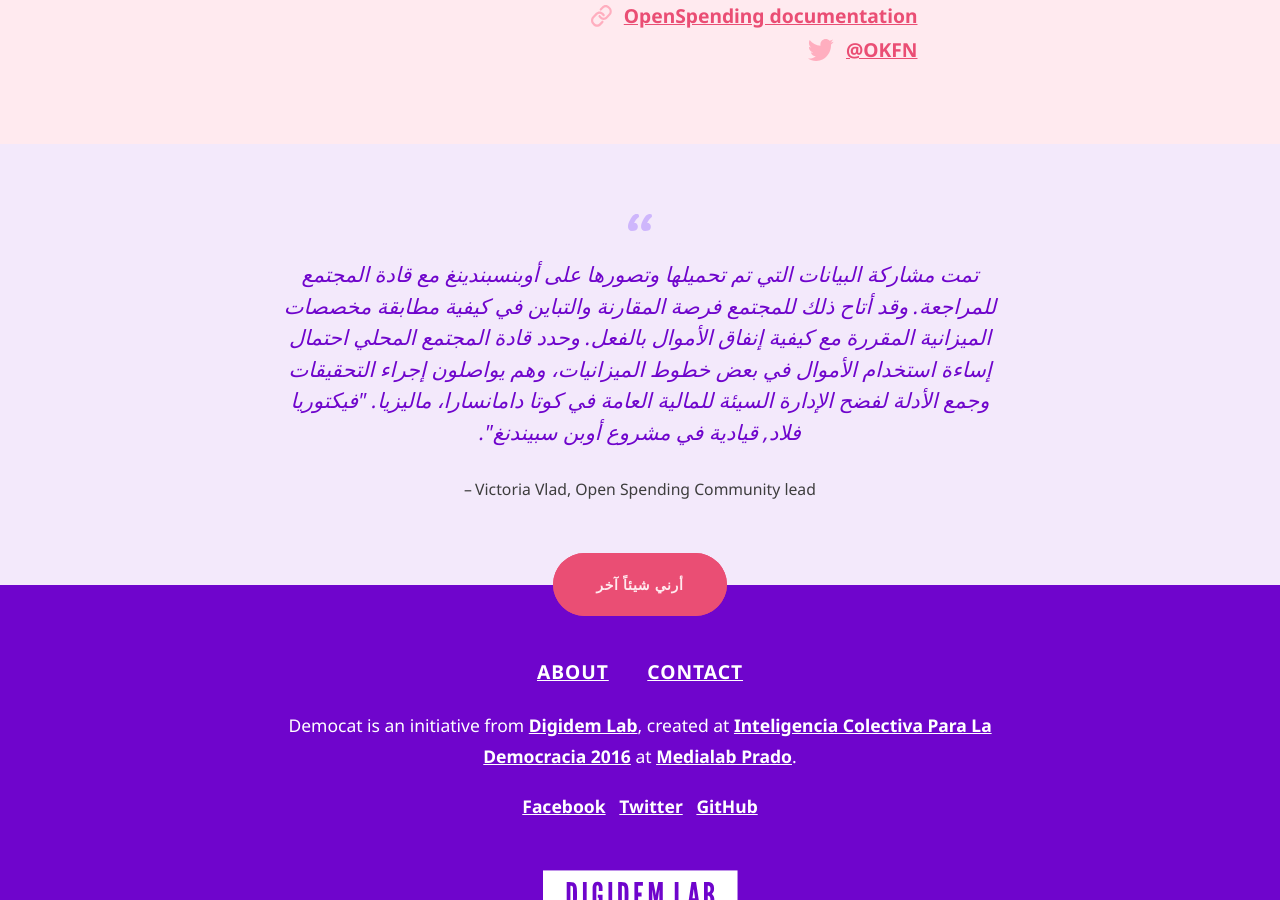
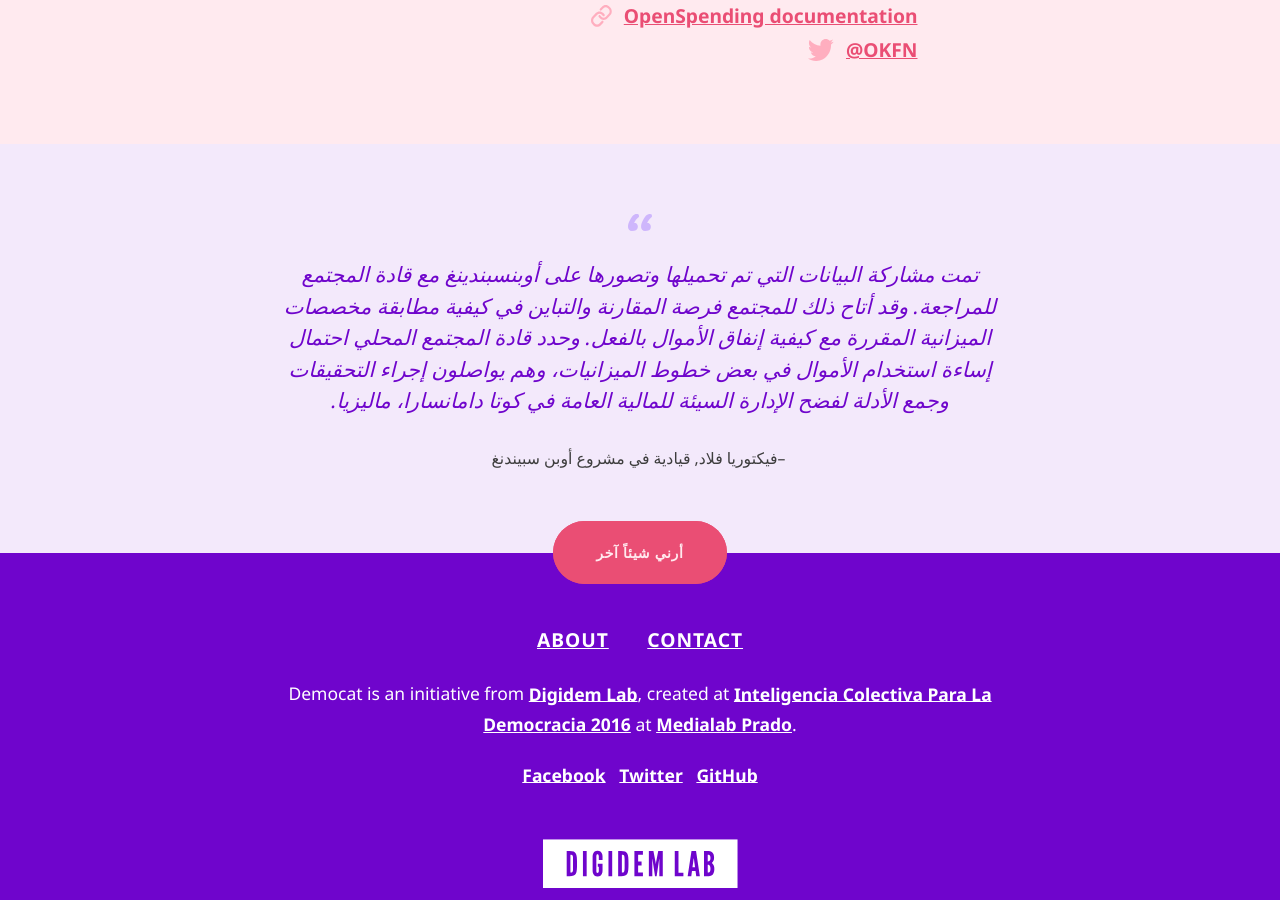
Before and after one commit to digidemlab/democat, a Jekyll site: the page built from _posts/ar/2016-11-28-openspending.md, in a window 1280 px wide and 900 px high, scrolled down 2738 px. Built offline with Jekyll 4.4.1, drawn with Linux system fonts in a browser that asks for light colours.

Commit message:
Arabic quotes

```diff
--- a/_includes/content/quote.html
+++ b/_includes/content/quote.html
@@ -8,7 +8,7 @@
         </div>
         {% if page.source %}
           <div class="row">
-            <div class="quote_source" dir="ltr">{{page.source}}</div>
+            <div class="quote_source">{{page.source}}</div>
           </div>
         {% endif %}
       </div>
--- a/_posts/ar/2016-11-28-openspending.md
+++ b/_posts/ar/2016-11-28-openspending.md
@@ -18,13 +18,8 @@ difficulty: وسط, سهلة إذا كنت محاسباً
 democat: mouse
 democatsays: البيانات المالية ليست دائماً ممتعة لهذا وجود الأدوات المرئية أمر في غاية
   الأهمية, ماذا لا يعجبك في شجرة الفقاعات!
-quote: تمت مشاركة البيانات التي تم تحميلها وتصورها على أوبنسبندينغ مع قادة المجتمع
-  للمراجعة. وقد أتاح ذلك للمجتمع فرصة المقارنة والتباين في كيفية مطابقة مخصصات الميزانية
-  المقررة مع كيفية إنفاق الأموال بالفعل. وحدد قادة المجتمع المحلي احتمال إساءة استخدام
-  الأموال في بعض خطوط الميزانيات، وهم يواصلون إجراء التحقيقات وجمع الأدلة لفضح الإدارة
-  السيئة للمالية العامة في كوتا دامانسارا، ماليزيا. "فيكتوريا فلاد, قيادية في مشروع
-  أوبن سبيندنغ".
-source: Victoria Vlad, Open Spending Community lead
+quote:	تمت مشاركة البيانات التي تم تحميلها وتصورها على أوبنسبندينغ مع قادة المجتمع للمراجعة. وقد أتاح ذلك للمجتمع فرصة المقارنة والتباين في كيفية مطابقة مخصصات الميزانية المقررة مع كيفية إنفاق الأموال بالفعل. وحدد قادة المجتمع المحلي احتمال إساءة استخدام الأموال في بعض خطوط الميزانيات، وهم يواصلون إجراء التحقيقات وجمع الأدلة لفضح الإدارة السيئة للمالية العامة في كوتا دامانسارا، ماليزيا.
+source: فيكتوريا فلاد, قيادية في مشروع أوبن سبيندنغ
 website: http://next.openspending.org/
 documentation: http://docs.openspending.org/en/latest/users/
 twitter: OKFN
```
Also changed, not shown: _posts/ar/2016-11-26-loomio.md (+2 -4 lines), _posts/ar/2016-11-28-fixmystreet.md (+2 -6 lines), _posts/ar/2016-11-28-polis.md (+1 -5 lines), _posts/ar/2016-11-28-allourideas.md (line endings or trailing spaces).
